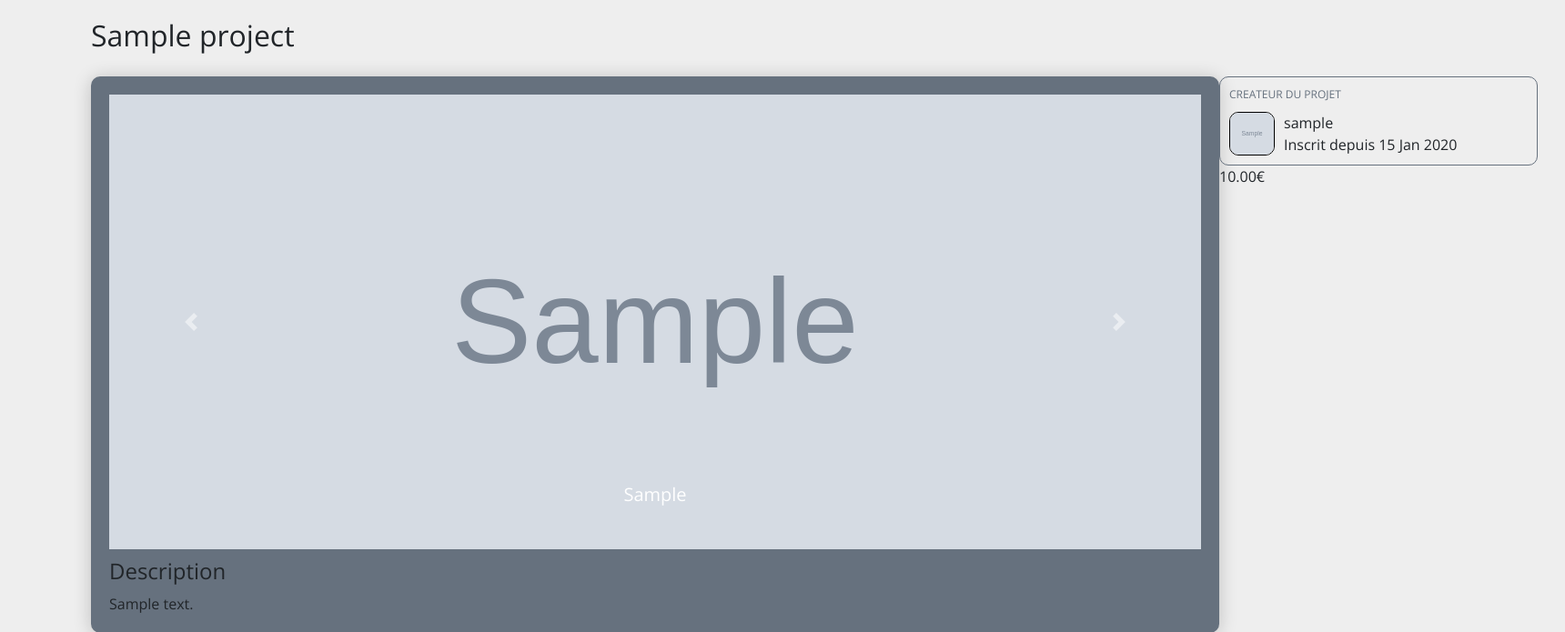
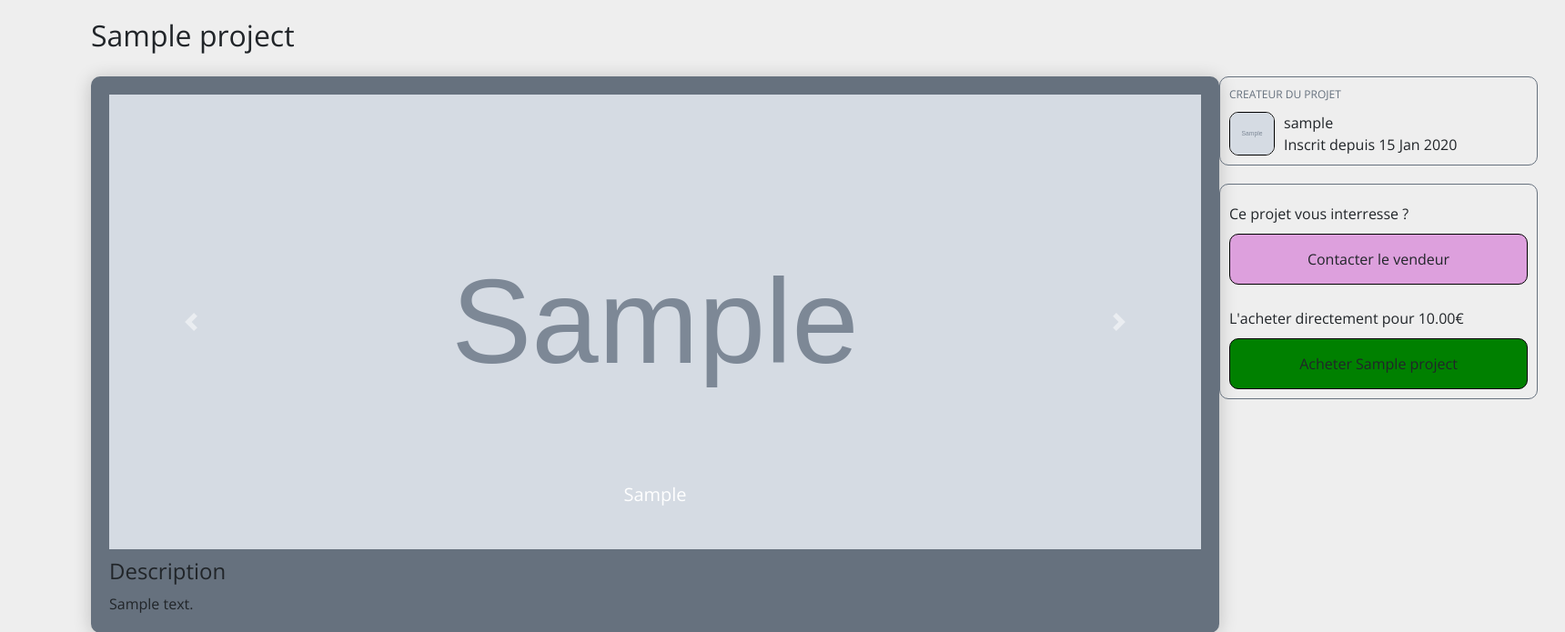
Before and after one commit to Pykix/sidesk, a Django app: a page that uses app/templates/projects/project_detail.html in a window 1720 px wide. Shown: the part 55-750 px from the top of the page at 91% size. Run offline with Django 3.2, Linux system fonts and the light colour scheme; tables that the repository leaves empty hold one stand-in row (values such as "Sample post"); grey boxes marked "Sample" are stand-in pictures; some libraries are stand-ins or nearby versions.

Commit message:
feat(project):WIP add order section

```diff
--- a/app/static/css/style.css
+++ b/app/static/css/style.css
@@ -214,7 +214,6 @@ body {
 }
 
 .project-order {
-    margin: 0 auto;
     min-width: 350px;
     height: fit-content;
     display: flex;
@@ -249,6 +248,35 @@ body {
     align-self: center;
     margin-left: 10px;
 }
+
+.interest {
+    margin-top: 20px;
+    padding: 10px;
+    border: #66717E 1px solid;
+    border-radius: 10px;
+}
+
+.link-contact {
+    display: block;
+    text-align: center;
+    padding: 15px;
+    background: plum;
+    border: 1px solid black;
+    border-radius: 10px;
+    margin-bottom: 25px;
+}
+.link-buy {
+    display: block;
+    text-align: center;
+    padding: 15px;
+    background: green;
+    border: 1px solid black;
+    border-radius: 10px;
+}
+
+.above-link-project {
+    margin: 10px 0;
+}
 /** AUTH **/
 /* Sign Up */
 .signup-page {}
--- a/app/templates/projects/project_detail.html
+++ b/app/templates/projects/project_detail.html
@@ -75,7 +75,12 @@
         </div>
       </div>
     </div>
-    <p>{{project.price}}€</p>
+    <div class="interest">
+      <p class="above-link-project">Ce projet vous interresse ?</p>
+      <a class="link-contact" href="">Contacter le vendeur</a>
+      <p class="above-link-project">L'acheter directement pour {{project.price}}€</p>
+      <a class="link-buy" href="">Acheter {{project.name}}</a>
+    </div>
   </div>
 </div>
 {% endblock content %}
```
